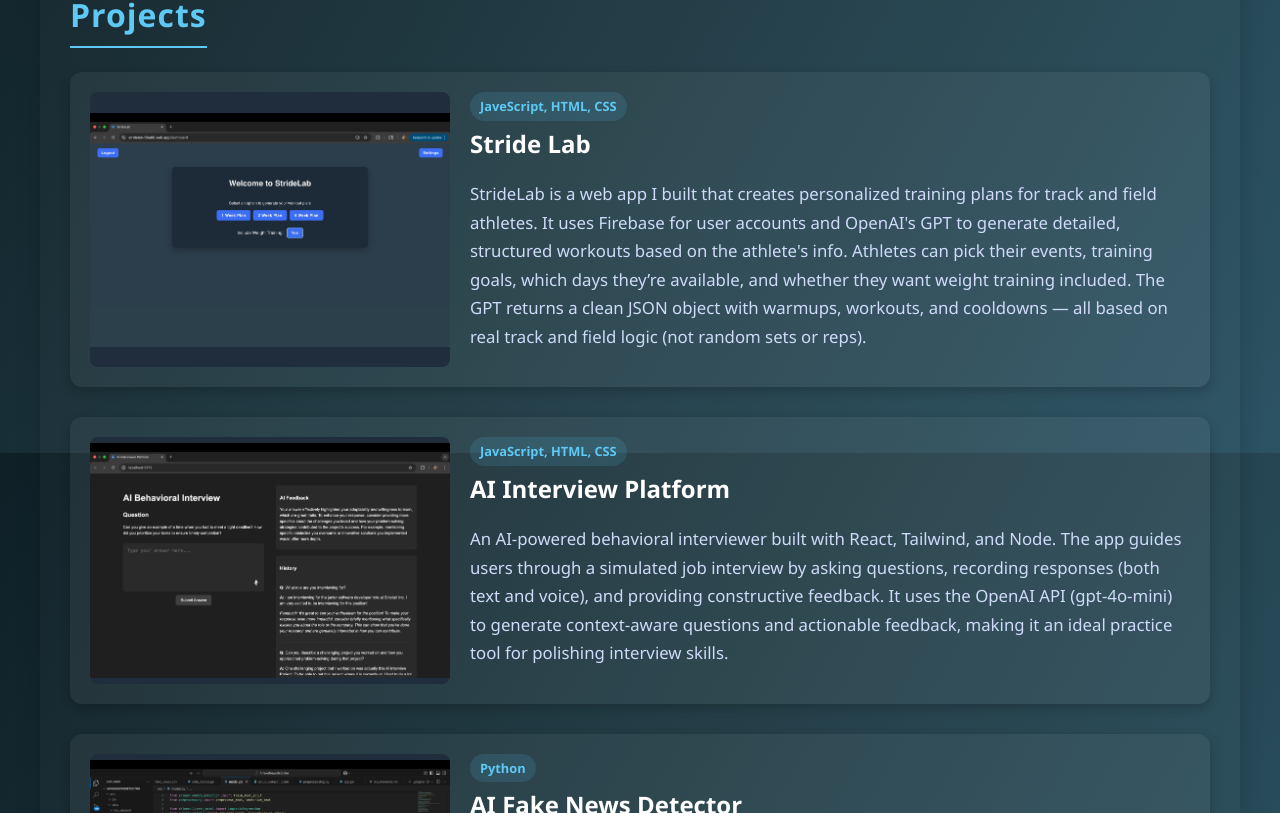
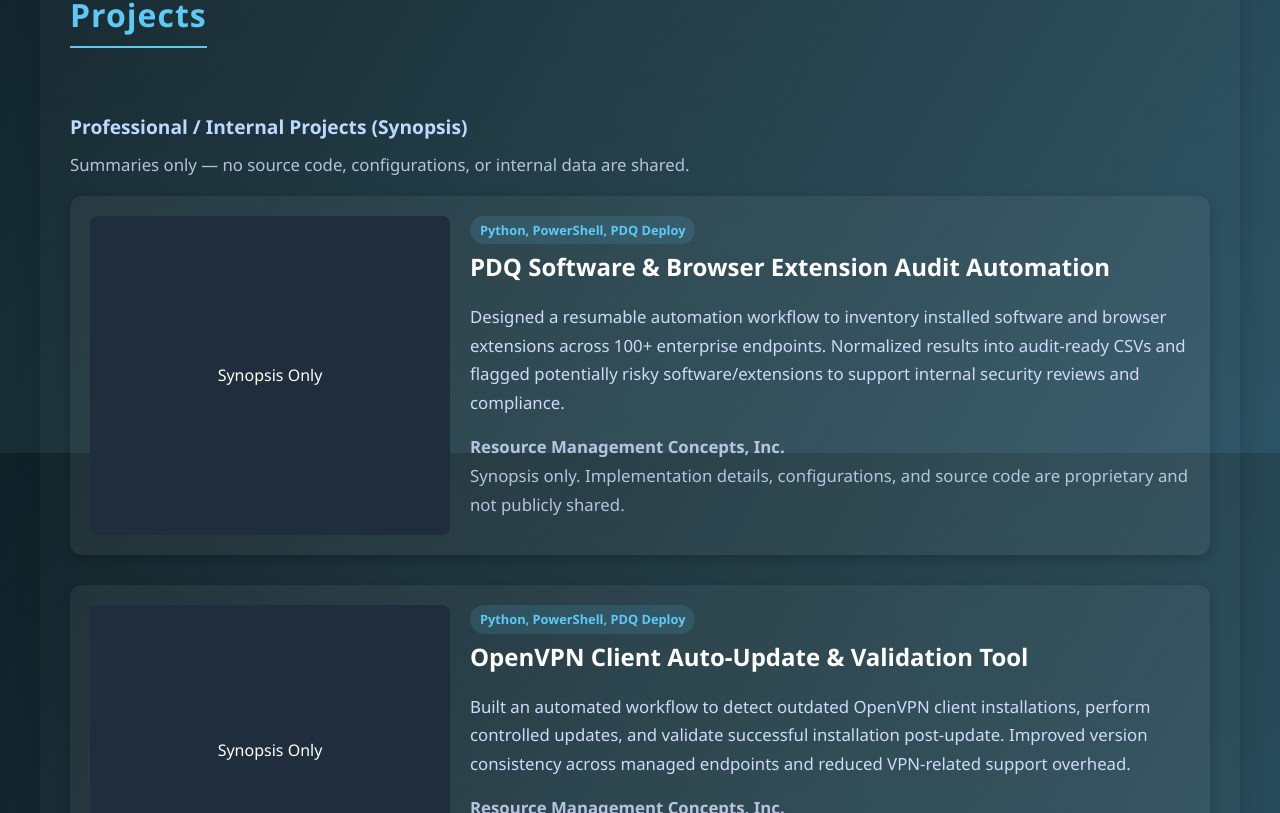
Before and after one commit to zkralec/zkralec-portfolio, a React (Create React App) app: page / in a window 1280 px wide. Shown: the part 1147-1960 px from the top of the page. Built offline with nearby package versions, Linux system fonts and the light colour scheme.

Commit message:
Adding professional projects

```diff
--- a/src/App.css
+++ b/src/App.css
@@ -355,3 +355,34 @@
   margin-bottom: 0px;
   font-weight: 600;
 }
+
+.section-subtitle {
+  font-size: 1.2rem;
+  color: #bdd9ff;
+  margin: 40px 0 14px;
+  font-weight: 700;
+}
+
+.section-note {
+  margin-top: -6px;
+  margin-bottom: 24px;
+  font-size: 0.95rem;
+  color: #cfdaf9;
+  opacity: 0.85;
+}
+
+.work-note {
+  font-size: 0.85rem;
+  color: #c1d8ff;
+  opacity: 0.85;
+  margin-top: 10px;
+}
+
+.project-card.professional {
+  cursor: default;
+}
+
+.project-card.professional:hover {
+  transform: none;
+  box-shadow: 0 4px 12px rgba(0, 0, 0, 0.2);
+}
--- a/src/App.js
+++ b/src/App.js
@@ -5,6 +5,7 @@
   {
     title: "Stride Lab",
     language: "JaveScript, HTML, CSS",
+    type: "personal",
     description: "StrideLab is a web app I built that creates personalized training plans for track and field athletes. It uses Firebase for user accounts and OpenAI's GPT to generate detailed, structured workouts based on the athlete's info. Athletes can pick their events, training goals, which days they’re available, and whether they want weight training included. The GPT returns a clean JSON object with warmups, workouts, and cooldowns — all based on real track and field logic (not random sets or reps).",
     image: "/images/StrideLab.jpg",
     link: "https://github.com/zkralec/StrideLab"
@@ -12,6 +13,7 @@
   {
     title: "AI Interview Platform",
     language: "JavaScript, HTML, CSS",
+    type: "personal",
     description: "An AI‑powered behavioral interviewer built with React, Tailwind, and Node. The app guides users through a simulated job interview by asking questions, recording responses (both text and voice), and providing constructive feedback. It uses the OpenAI API (gpt‑4o‑mini) to generate context‑aware questions and actionable feedback, making it an ideal practice tool for polishing interview skills.",
     image: "/images/AIInterviewPlatform.jpg",
     link: "https://github.com/zkralec/AIInterviewPlatform"
@@ -19,6 +21,7 @@
   {
     title: "AI Fake News Detector",
     language: "Python",
+    type: "personal",
     description: "A machine learning model that classifies political statements as either fake or real using the LIAR dataset. I built a full pipeline in Python using pandas and scikit-learn — preprocessing the data, vectorizing the text with TF-IDF, and training a logistic regression model that reached about 62% accuracy. I also started experimenting with TensorFlow to explore deep learning versions of the project.",
     image: "/images/AIFakeNewsDetector.jpg",
     link: "https://github.com/zkralec/AIFakeNewsDetector"
@@ -26,6 +29,7 @@
   {
     title: "Review Aggregator",
     language: "Python",
+    type: "personal",
     description: "This tool scrapes customer reviews from Trustpilot for any website — including brands like Amazon, Nike, and Temu. It calculates the average star rating using custom scraping and parsing logic. It was a fun way to combine web scraping and simple sentiment analysis in a practical way.",
     image: "/images/ReviewAggregator.jpg",
     link: "https://github.com/zkralec/ReviewAggregator"
@@ -33,6 +37,7 @@
   {
     title: "News Aggregator",
     language: "Python",
+    type: "personal",
     description: "A multi-source scraper that collects and summarizes top headlines from NPR, TechCrunch, Hacker News, and BBC. Each article pulls a quick summary (or full text if needed) for fast reading. This project helped me explore how to extract meaningful content from real-world HTML structures.",
     image: "/images/NewsAggregator.jpg",
     link: "https://github.com/zkralec/NewsAggregator"
@@ -40,6 +45,7 @@
   {
     title: "Personal Finance Tracker",
     language: "Python",
+    type: "personal",
     description: "A Python desktop app for managing income and creating custom budgets. Users can input their salary, generate suggested budgets, and track purchases using dynamic tables. I built this to strengthen my skills in Tkinter and Matplotlib while learning how to structure a real-world Python project.",
     image: "/images/FinanceTracker.jpg",
     link: "https://github.com/zkralec/FinanceTracker"
@@ -47,6 +53,7 @@
   {
     title: "Sprint Start",
     language: "Swift",
+    type: "personal",
     description: "A Swift mobile app that simulates a race start with adjustable audio cues. It’s built to train sprinters’ reaction times with customizable settings for sound type, timing variability, and more. I use it during my own training to improve starts and block reaction time.",
     image: "/images/SprintStart.jpg",
     link: "https://github.com/zkralec/SprintStart"
@@ -54,11 +61,35 @@
   {
     title: "Track Tracker",
     language: "Swift",
+    type: "personal",
     description: "A full-featured Swift app for track athletes. Users can log in via Firebase and track workouts, weights, injuries, and PRs for any event. The app also suggests meals, includes a simplified sprint start trainer, and saves data persistently across sessions. I built this as a passion project and pushed myself to tie everything together in a single app.",
     image: "/images/TrackTracker.jpg",
     link: "https://github.com/zkralec/TrackTracker"
   },
+  {
+    title: "PDQ Software & Browser Extension Audit Automation",
+    language: "Python, PowerShell, PDQ Deploy",
+    type: "professional",
+    description: "Designed a resumable automation workflow to inventory installed software and browser extensions across 100+ enterprise endpoints. Normalized results into audit-ready CSVs and flagged potentially risky software/extensions to support internal security reviews and compliance.",
+    image: "",
+    link: "",
+    organization: "Resource Management Concepts, Inc.",
+    disclaimer: "Synopsis only. Implementation details, configurations, and source code are proprietary and not publicly shared.",
+  },
+  {
+    title: "OpenVPN Client Auto-Update & Validation Tool",
+    language: "Python, PowerShell, PDQ Deploy",
+    type: "professional",
+    description: "Built an automated workflow to detect outdated OpenVPN client installations, perform controlled updates, and validate successful installation post-update. Improved version consistency across managed endpoints and reduced VPN-related support overhead.",
+    image: "",
+    link: "",
+    organization: "Resource Management Concepts, Inc.",
+    disclaimer: "Synopsis only. Implementation details, configurations, and source code are proprietary and not publicly shared.",
+  },
 ];
+
+const professionalProjects = projects.filter((p) => p.type === "professional");
+const personalProjects = projects.filter((p) => p.type === "personal");
 
 const badges = [
   {
@@ -134,13 +165,45 @@
 
       <section className="projects">
         <h2>Projects</h2>
-        {projects.map((project, index) => (
+
+        <h3 className="section-subtitle">Professional / Internal Projects (Synopsis)</h3>
+        <p className="section-note">
+          Summaries only — no source code, configurations, or internal data are shared.
+        </p>
+
+        {professionalProjects.map((project, index) => (
+          <div className="project-card professional" key={`pro-${index}`}>
+            <div className="project-image">
+              {project.image ? (
+                <img src={project.image} alt={project.title} />
+              ) : (
+                <div className="placeholder">Synopsis Only</div>
+              )}
+            </div>
+
+            <div className="project-info">
+              <span className="tech-badge">{project.language}</span>
+              <h3>{project.title}</h3>
+              <p>{project.description}</p>
+
+              <p className="work-note">
+                <strong>{project.organization}</strong>
+                <br />
+                {project.disclaimer}
+              </p>
+            </div>
+          </div>
+        ))}
+
+        <h3 className="section-subtitle">Personal Projects</h3>
+
+        {personalProjects.map((project, index) => (
           <a
             href={project.link}
             target="_blank"
             rel="noopener noreferrer"
             className="project-card"
-            key={index}
+            key={`personal-${index}`}
           >
             <div className="project-image">
               {project.image ? (
@@ -149,6 +212,7 @@
                 <div className="placeholder">Image Coming Soon</div>
               )}
             </div>
+
             <div className="project-info">
               <span className="tech-badge">{project.language}</span>
               <h3>{project.title}</h3>
@@ -162,16 +226,11 @@
         <h2>Badges/Certifications</h2>
         <div className="badge-grid">
           {badges.map((badge, index) => (
-            <a
-              href={badge.link}
-              key={index}
-              target="_blank"
-              rel="noopener noreferrer"
-              className="badge-card"
-            >
+            <div key={index} className="badge-card">
+
               <img src={badge.image} alt={badge.title} className="badge-image" />
               <p className="badge-title">{badge.title}</p>
-            </a>
+            </div>
           ))}
         </div>
       </section>
```
